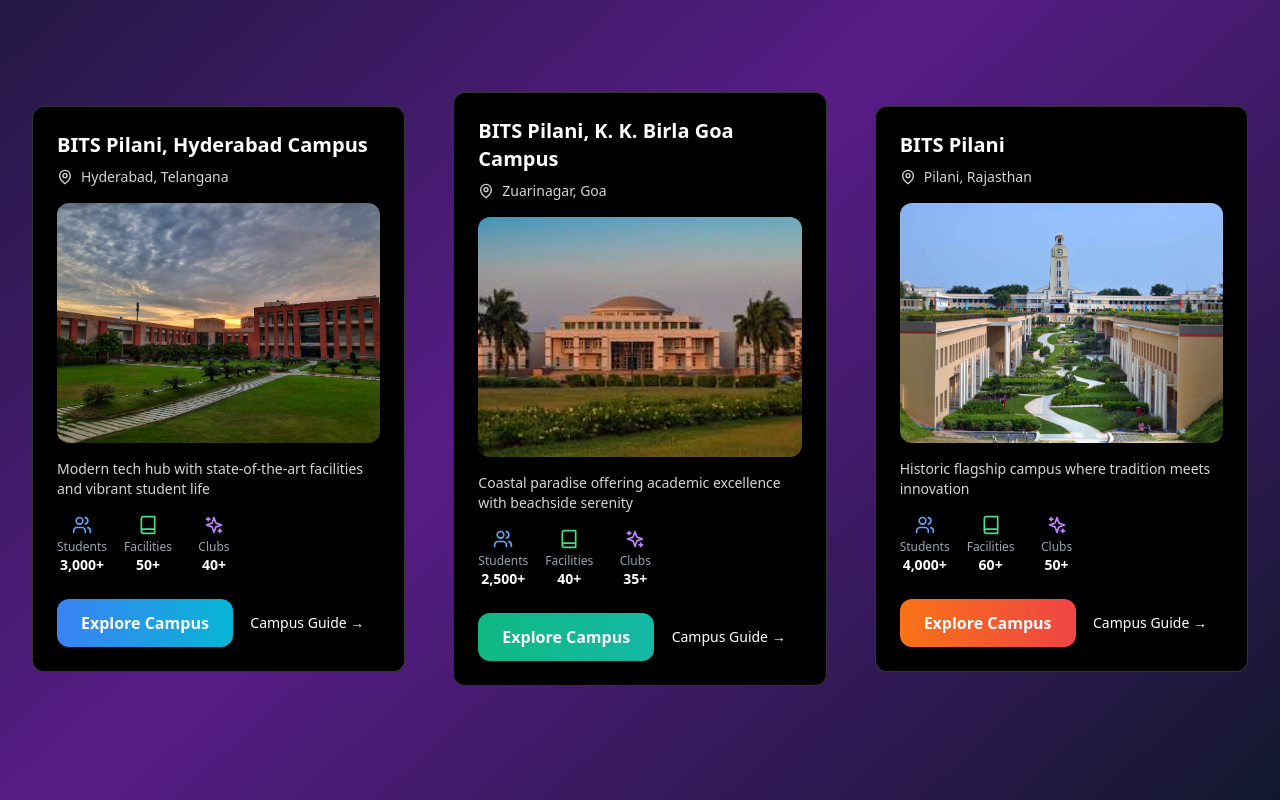
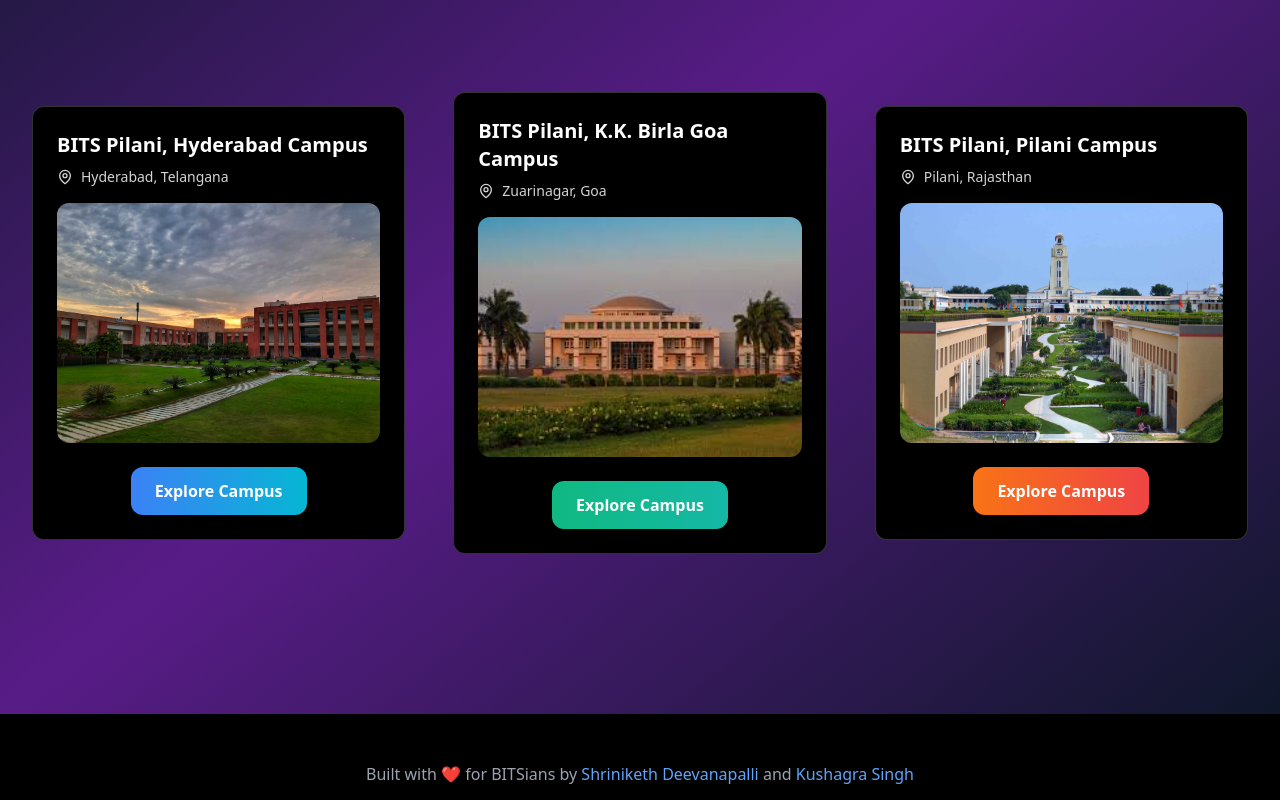
Before and after one commit to sdeevanapalli/campus101, a React (Vite) app: page / in a window 1280 px wide. Shown: the part 2700-3500 px from the top of the page. Built offline with nearby package versions, Linux system fonts and the light colour scheme.

Commit message:
fixed landing page

```diff
--- a/src/components/LandingPage.tsx
+++ b/src/components/LandingPage.tsx
@@ -18,7 +18,7 @@ const LandingPage = () => {
       stats: { students: "3,000+", facilities: "50+", clubs: "40+" }
     },
     {
-      name: "BITS Pilani, K. K. Birla Goa Campus",
+      name: "BITS Pilani, K.K. Birla Goa Campus",
       location: "Zuarinagar, Goa",
       description: "Coastal paradise offering academic excellence with beachside serenity",
       image: "/bitsg.jpeg",
@@ -27,7 +27,7 @@ const LandingPage = () => {
       stats: { students: "2,500+", facilities: "40+", clubs: "35+" }
     },
     {
-      name: "BITS Pilani",
+      name: "BITS Pilani, Pilani Campus",
       location: "Pilani, Rajasthan",
       description: "Historic flagship campus where tradition meets innovation",
       image: "/bitsp.jpg",
@@ -88,7 +88,8 @@ const LandingPage = () => {
                       {campus.location}
                     </CardItem>
 
-                    <CardItem translateZ="100" className="w-full mt-4">
+                  <div className="w-full mt-4">
+                    <CardItem translateZ="100" className="w-full">
                       <img
                         src={campus.image}
                         height="1000"
@@ -98,36 +99,7 @@ const LandingPage = () => {
                       />
                     </CardItem>
 
-                    <CardItem
-                      as="p"
-                      translateZ="60"
-                      className="text-neutral-500 text-sm max-w-sm mt-4 dark:text-neutral-300"
-                    >
-                      {campus.description}
-                    </CardItem>
-
-                    {/* Stats */}
-                    <CardItem translateZ="80" className="mt-4">
-                      <div className="grid grid-cols-3 gap-4 text-center">
-                        <div className="flex flex-col items-center">
-                          <Users size={20} className="text-blue-400 mb-1" />
-                          <span className="text-xs text-gray-400">Students</span>
-                          <span className="text-sm font-semibold text-white">{campus.stats.students}</span>
-                        </div>
-                        <div className="flex flex-col items-center">
-                          <Book size={20} className="text-green-400 mb-1" />
-                          <span className="text-xs text-gray-400">Facilities</span>
-                          <span className="text-sm font-semibold text-white">{campus.stats.facilities}</span>
-                        </div>
-                        <div className="flex flex-col items-center">
-                          <Sparkles size={20} className="text-purple-400 mb-1" />
-                          <span className="text-xs text-gray-400">Clubs</span>
-                          <span className="text-sm font-semibold text-white">{campus.stats.clubs}</span>
-                        </div>
-                      </div>
-                    </CardItem>
-
-                    <div className="flex justify-between items-center mt-6">
+                    <div className="flex justify-center items-center mt-6">
                       <CardItem
                         translateZ={20}
                         as={Link}
@@ -136,15 +108,9 @@ const LandingPage = () => {
                       >
                         Explore Campus
                       </CardItem>
+                    </div>
+                  </div>
 
-                      <CardItem
-                        translateZ={20}
-                        as="div"
-                        className="px-4 py-2 rounded-xl bg-black/[0.8] text-white text-sm font-normal"
-                      >
-                        Campus Guide →
-                      </CardItem>
-                    </div>
                   </CardBody>
                 </CardContainer>
               </motion.div>
@@ -154,7 +120,7 @@ const LandingPage = () => {
       </div>
 
       {/* Features Section */}
-      <div className="relative bg-gradient-to-br from-slate-800 to-slate-900 py-20">
+      {/* <div className="relative bg-gradient-to-br from-slate-800 to-slate-900 py-20">
         <div className="max-w-7xl mx-auto px-4">
           <motion.div
             initial={{ opacity: 0, y: 50 }}
@@ -192,12 +158,12 @@ const LandingPage = () => {
             ))}
           </div>
         </div>
-      </div>
+      </div> */}
 
       {/* Footer */}
       <div className="bg-black py-12 text-center">
         <p className="text-gray-400">
-          Built with ❤️ for BITS students by{' '}
+          Built with ❤️ for BITSians by{' '}
           <a
             href="https://www.linkedin.com/in/sdeevanapalli"
             target="_blank"
```
